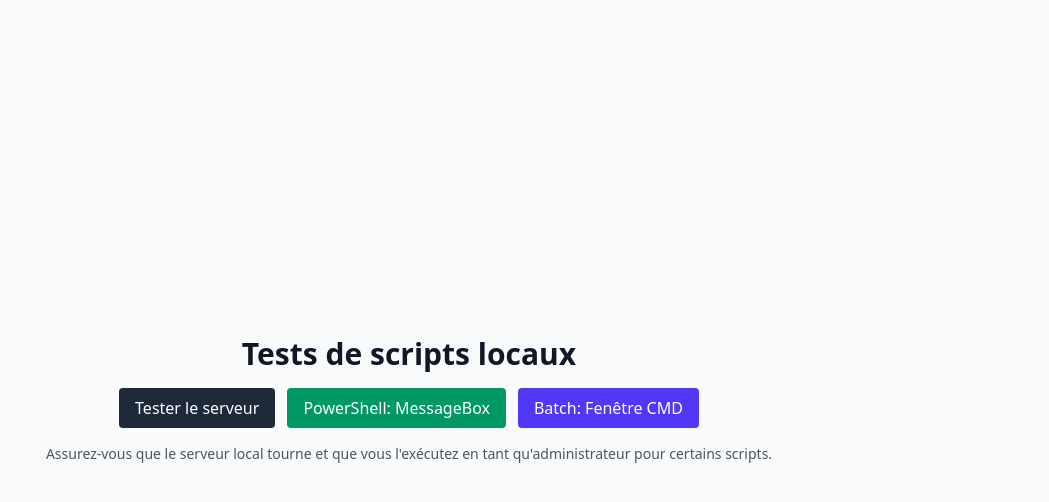
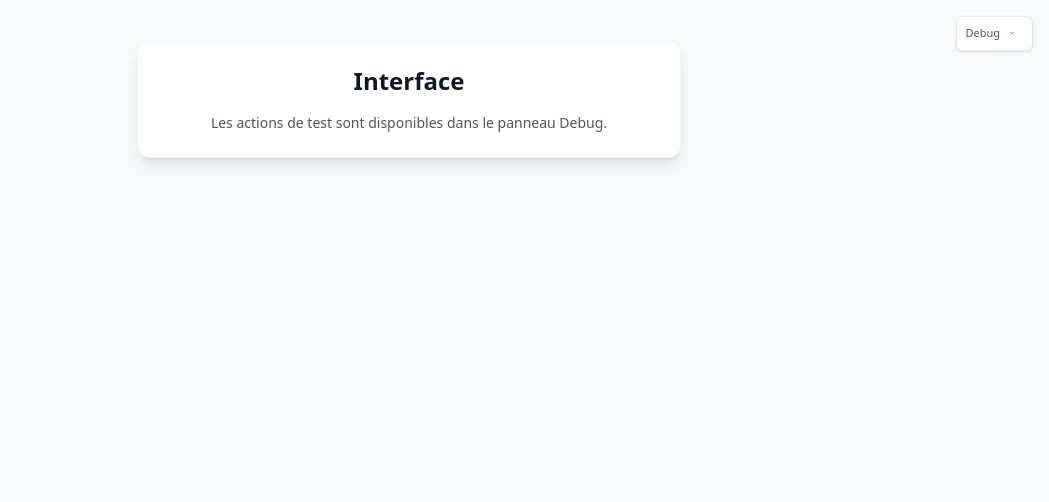
Before and after one commit to aleex-le-dev/Scriptly, a React (Vite) app: page / in a window 1280 px wide. Shown: the top 502 px of the page, without its empty margins (231-1280 px from the left). Built offline with nearby package versions, Linux system fonts and the light colour scheme.

Commit message:
Refonte de l'interface de l'application avec ajout d'un panneau de débogage et suppression de la vérification de la santé du serveur dans le composant ServerActions.

```diff
--- a/src/App.jsx
+++ b/src/App.jsx
@@ -1,19 +1,23 @@
 import './App.css'
 import { ToastContainer } from './components/Toast'
-import { ServerActions } from './components/ServerActions'
 import { useToast } from './hooks/useToast'
+import { DebugPanel } from './components/DebugPanel'
 
 function App() {
   // Toasts via hook
   const { toasts, addToast, removeToast } = useToast()
 
   return (
-  <div className="min-h-screen flex flex-col items-center justify-center gap-4 bg-gray-50">
-    <h1 className='text-3xl font-bold text-center text-gray-900'>Tests de scripts locaux</h1>
-    <ServerActions onSuccess={(m) => addToast(m, 'success')} onError={(m) => addToast(m, 'error')} />
-    <p className="text-sm text-gray-600">Assurez-vous que le serveur local tourne et que vous l'exécutez en tant qu'administrateur pour certains scripts.</p>
+  <div className="min-h-screen bg-gray-50">
+    <div className="max-w-xl mx-auto px-4 py-10">
+      <div className="bg-white rounded-xl shadow-lg border border-gray-100 p-6 flex flex-col items-stretch gap-4">
+        <h1 className='text-2xl font-semibold text-gray-900 text-center'>Interface</h1>
+        <p className="text-sm text-gray-600 text-center">Les actions de test sont disponibles dans le panneau Debug.</p>
+      </div>
+    </div>
 
     <ToastContainer toasts={toasts} onRemove={removeToast} />
+    <DebugPanel onError={(m) => addToast(m, 'error')} />
   </div>
   )
 }
--- /dev/null
+++ b/src/components/DebugPanel.jsx
@@ -0,0 +1,87 @@
+// Panneau de debug fixe contenant des actions front de test
+// - Affiche des boutons pour tester le serveur et déclencher les scripts côté front
+
+import { useState } from 'react'
+import { fetchHealth, runPowershellMessage, runBatchWindow } from '../services/api'
+
+export function DebugPanel({ onError }) {
+  const [serverState, setServerState] = useState('idle') // idle | loading | ok | error
+  const [open, setOpen] = useState(false)
+
+  const onClickHealth = async () => {
+    setServerState('loading')
+    try {
+      const result = await fetchHealth()
+      if (result?.status === 'ok') {
+        setServerState('ok')
+      } else {
+        setServerState('error')
+      }
+    } catch {
+      setServerState('error')
+    }
+    // Revenir à l'état neutre après un court délai pour feedback visuel
+    setTimeout(() => setServerState('idle'), 1200)
+  }
+
+  const onClickTestPs1 = async () => {
+    try {
+      const result = await runPowershellMessage()
+      if (!result.ok) onError(`Erreur d'exécution: ${result.stderr || 'échec'}`)
+    } catch {
+      onError('Erreur réseau vers le serveur local')
+    }
+  }
+
+  const onClickTestBat = async () => {
+    try {
+      const result = await runBatchWindow()
+      if (!result.ok) onError(`Erreur d'exécution: ${result.stderr || 'échec'}`)
+    } catch {
+      onError('Erreur réseau vers le serveur local')
+    }
+  }
+
+  return (
+    <div className="fixed top-4 right-4 z-40">
+      <div className="bg-white rounded-md shadow-sm border border-gray-200 p-2 w-auto">
+        <div className="flex items-center">
+          <div className="text-[11px] text-gray-600">Debug</div>
+          <button
+            onClick={() => setOpen(v => !v)}
+            className="ml-auto px-2 py-0.5 rounded-sm bg-white text-gray-700 text-[10px] inline-flex items-center gap-1 hover:bg-gray-50"
+            aria-expanded={open}
+            aria-controls="debug-panel-menu"
+            title="Ouvrir le panneau de debug"
+          >
+            <svg className={`h-2 w-2 text-gray-600 transition-transform ${open ? 'rotate-180' : ''}`} viewBox="0 0 20 20" fill="currentColor" aria-hidden="true">
+              <path fillRule="evenodd" d="M5.23 7.21a.75.75 0 011.06.02L10 10.94l3.71-3.71a.75.75 0 111.06 1.06l-4.24 4.24a.75.75 0 01-1.06 0L5.21 8.29a.75.75 0 01.02-1.08z" clipRule="evenodd" />
+            </svg>
+          </button>
+        </div>
+
+        {open && (
+          <div id="debug-panel-menu" className="mt-2 flex flex-col gap-2">
+            <button
+              onClick={onClickHealth}
+              disabled={serverState === 'loading'}
+              className={`px-2.5 py-1 rounded-md text-white text-[11px] inline-flex items-center justify-center whitespace-nowrap
+                ${serverState === 'ok' ? 'bg-emerald-600'
+                  : serverState === 'error' ? 'bg-red-600'
+                  : serverState === 'loading' ? 'bg-gray-700 animate-pulse'
+                  : 'bg-gray-800'}`}
+            >
+              Serveur
+            </button>
+            <button onClick={onClickTestPs1} className="px-2.5 py-1 rounded-md bg-gray-700 text-white text-[11px] inline-flex items-center justify-center whitespace-nowrap">
+              PowerShell
+            </button>
+            <button onClick={onClickTestBat} className="px-2.5 py-1 rounded-md bg-gray-700 text-white text-[11px] inline-flex items-center justify-center whitespace-nowrap">
+              Batch
+            </button>
+          </div>
+        )}
+      </div>
+    </div>
+  )
+}
--- a/src/components/ServerActions.jsx
+++ b/src/components/ServerActions.jsx
@@ -1,18 +1,9 @@
 // Composant regroupant les boutons d'actions serveur
-// - Déclenche la santé, script PS1 et script BAT
+// - Déclenche les scripts PS1 et BAT
 
-import { fetchHealth, runPowershellMessage, runBatchWindow } from '../services/api'
+import { runPowershellMessage, runBatchWindow } from '../services/api'
 
 export function ServerActions({ onSuccess, onError }) {
-  const onClickHealth = async () => {
-    try {
-      const result = await fetchHealth()
-      if (result?.status === 'ok') onSuccess('Serveur OK')
-      else onError('Serveur non disponible')
-    } catch {
-      onError('Erreur réseau vers le serveur local')
-    }
-  }
 
   const onClickTestPs1 = async () => {
     try {
@@ -33,10 +24,9 @@ export function ServerActions({ onSuccess, onError }) {
   }
 
   return (
-    <div className="flex gap-3">
-      <button onClick={onClickHealth} className="px-4 py-2 rounded bg-gray-800 text-white hover:bg-black">Tester le serveur</button>
-      <button onClick={onClickTestPs1} className="px-4 py-2 rounded bg-emerald-600 text-white hover:bg-emerald-700">PowerShell: MessageBox</button>
-      <button onClick={onClickTestBat} className="px-4 py-2 rounded bg-indigo-600 text-white hover:bg-indigo-700">Batch: Fenêtre CMD</button>
+    <div className="flex flex-col sm:flex-row gap-3 w-full">
+      <button onClick={onClickTestPs1} className="px-4 py-2 rounded bg-emerald-600 text-white hover:bg-emerald-700 w-full sm:w-auto">PowerShell: MessageBox</button>
+      <button onClick={onClickTestBat} className="px-4 py-2 rounded bg-indigo-600 text-white hover:bg-indigo-700 w-full sm:w-auto">Batch: Fenêtre CMD</button>
     </div>
   )
 }
```
